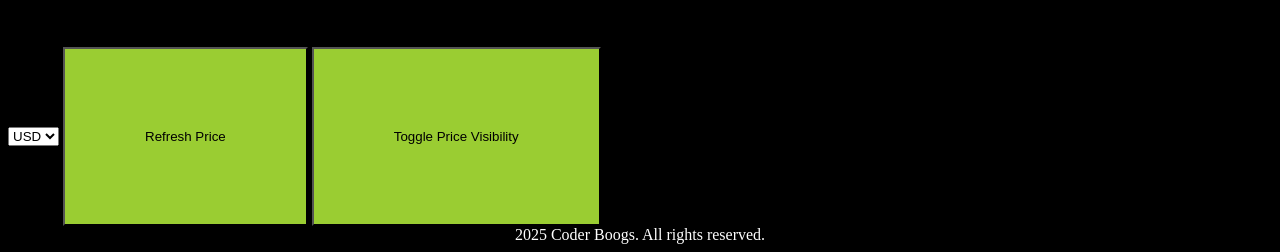
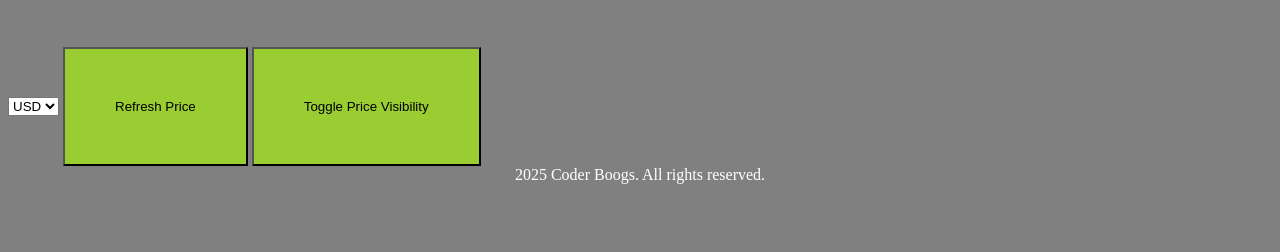
Before and after one commit to CoderBoogs/Bitcoin-price, a plain HTML site: page index.html in a window 1280 px wide. Shown: the part 611-863 px from the top of the page. After the commit the page ends 803 px from the top, so only its background shows below. Drawn offline with Linux system fonts and the light colour scheme; no server answers.

Commit message:
Pushing code

```diff
--- a/style.css
+++ b/style.css
@@ -9,7 +9,7 @@ h1 {
 
 body {
 
-    background-color: black;
+    background-color: gray;
 }
 
 p {
@@ -27,7 +27,7 @@ button {
     color:black;
     font-style: arial;
     background-color: yellowgreen;
-    padding: 80px;
+    padding: 50px;
     text-align: center;
 }
 
```
